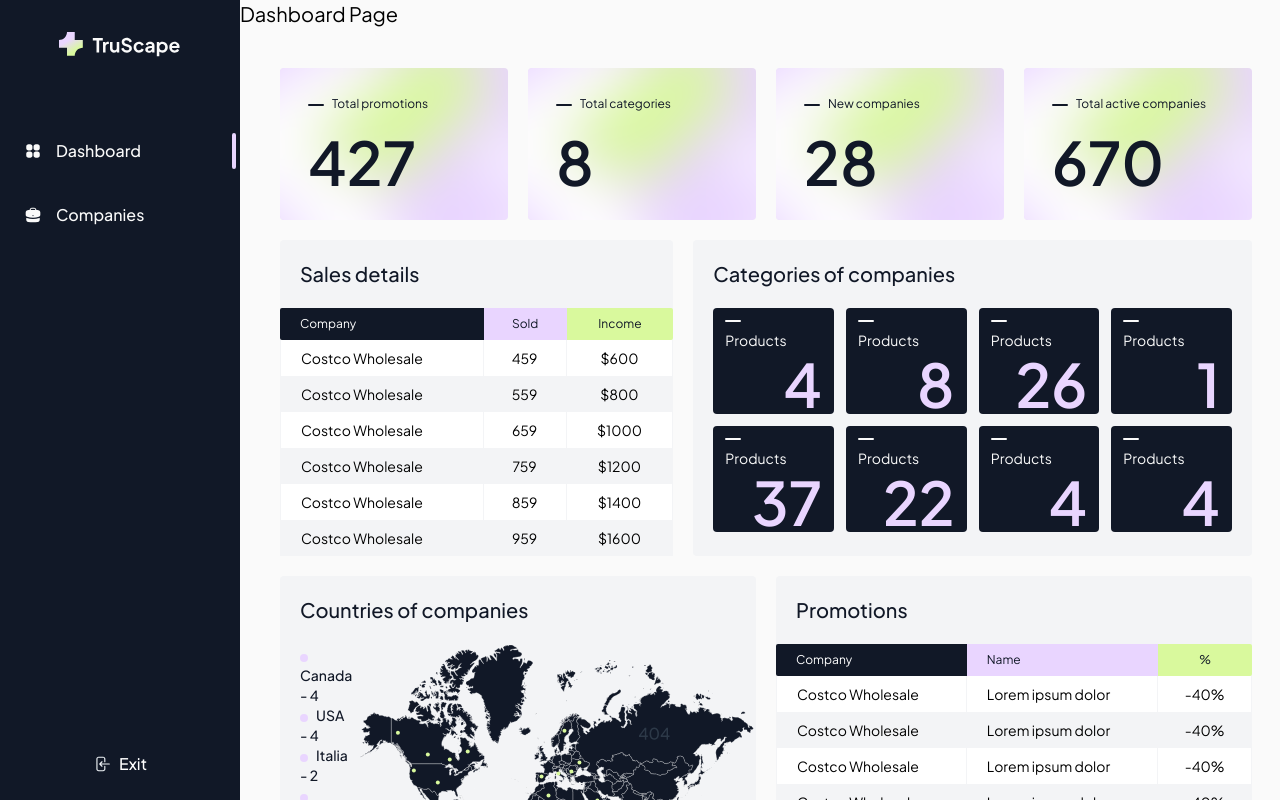
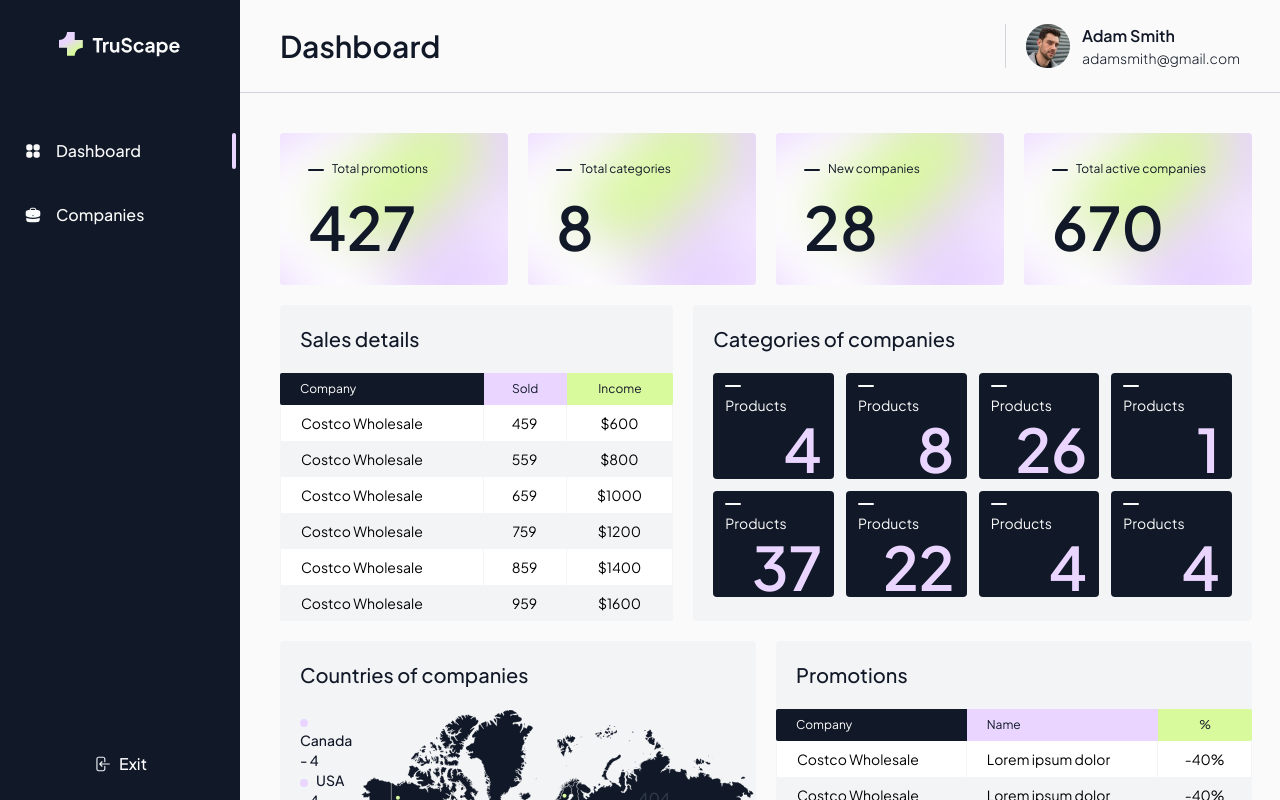
Before and after one commit to PetroMazuryk/vendor-crm, a Next.js app: page /dashboard in a window 1280 px wide. Shown: the top 800 px of the page. Built offline with nearby package versions, Linux system fonts and the light colour scheme.

Commit message:
added a Header to the dashboard

```diff
--- a/src/app/(admin)/dashboard/page.tsx
+++ b/src/app/(admin)/dashboard/page.tsx
@@ -1,13 +1,15 @@
 // import MagicButton from '@/app/components/magic-button';
+import Header from '@/app/components/header';
 import React from 'react';
 
 export interface PageProps {}
 
 export default function Page({}: PageProps) {
   return (
-    <main>
-      <h1 className="text-xl">Dashboard Page</h1>
+    <>
+      <Header>Dashboard</Header>
+      {/* <h1 className="text-xl">Dashboard Page</h1> */}
       {/* <MagicButton /> */}
-    </main>
+    </>
   );
 }
```
